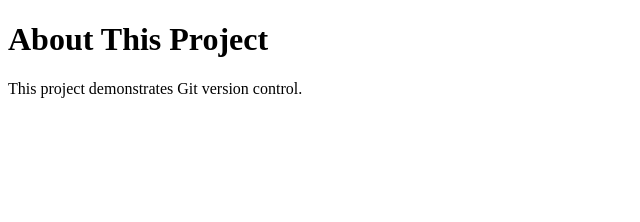
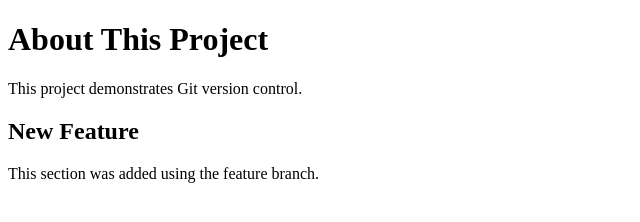
Before and after one commit to nandastechverse/Software-Development-Practices, a plain HTML site: page about.html in a window 1280 px wide. Shown: the whole page, without its empty margins (0-640 px from the left). Drawn offline with Linux system fonts and the light colour scheme.

Commit message:
Add new feature to about page

```diff
--- a/about.html
+++ b/about.html
@@ -8,3 +8,6 @@
     <p>This project demonstrates Git version control.</p>
 </body>
 </html>
+
+<h2>New Feature</h2>
+<p>This section was added using the feature branch.</p>
```
